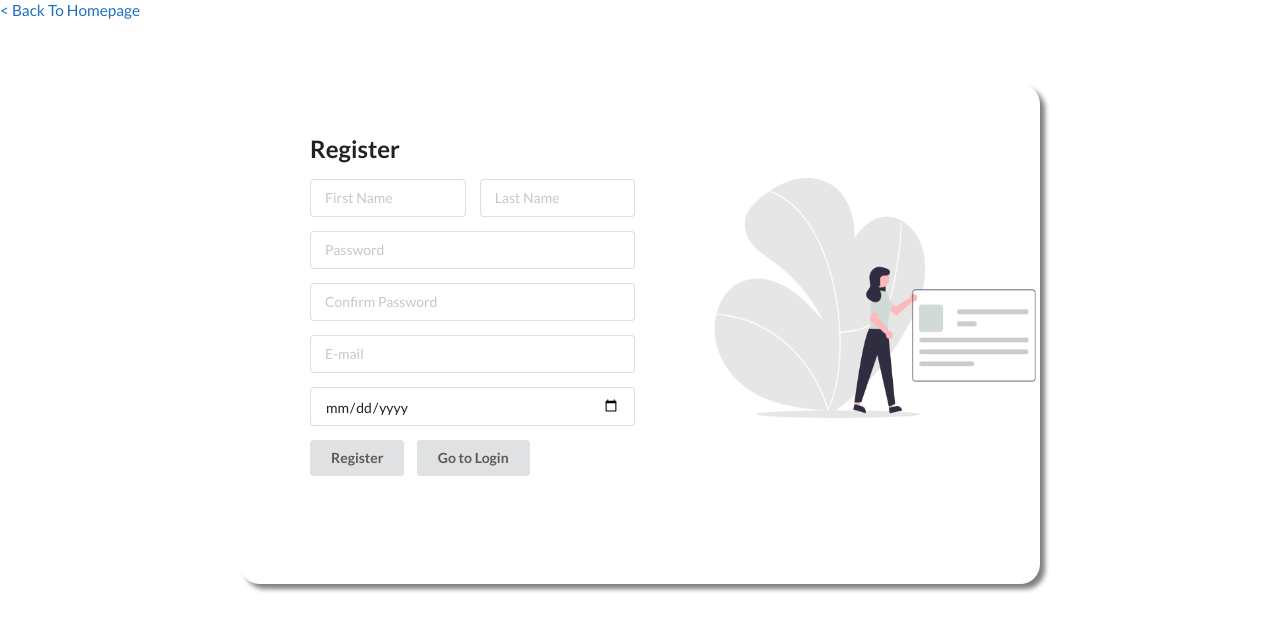
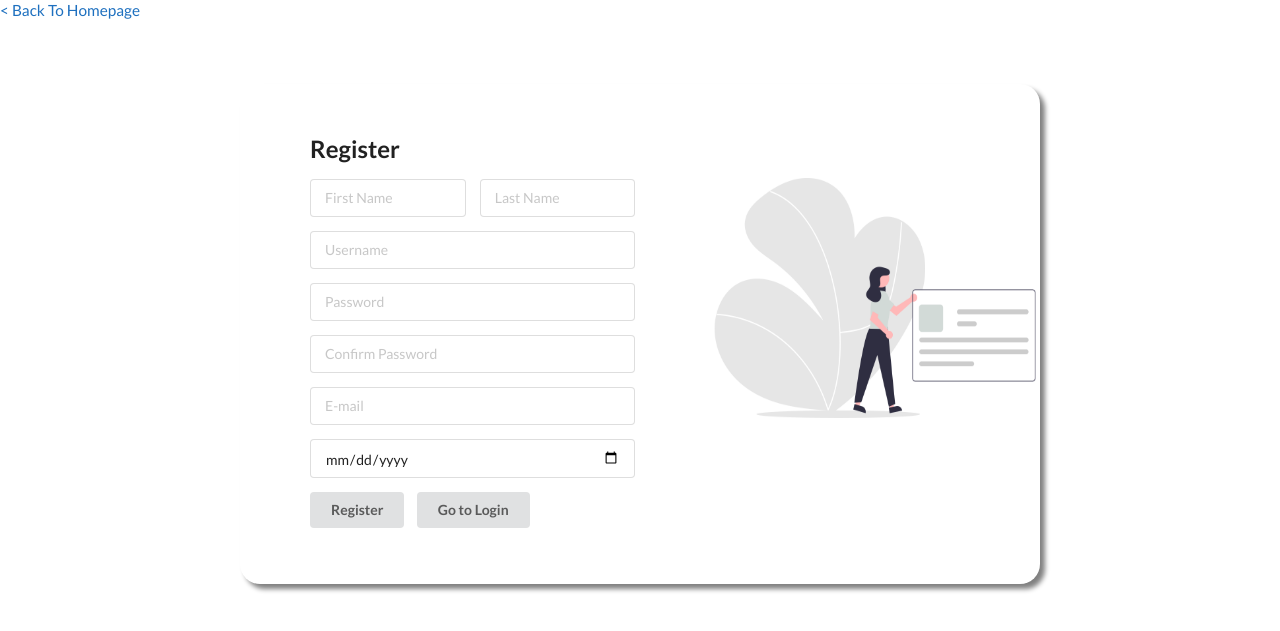
Before and after one commit to Kelpie12/Project-PW, a PHP site: page /Register.php in a window 1280 px wide. Shown: the top 631 px of the page. Run offline with PHP 8.4, Linux system fonts and the light colour scheme; some libraries are stand-ins or nearby versions.

Commit message:
fix bug login register

```diff
--- a/LogReg_Form/Login.php
+++ b/LogReg_Form/Login.php
@@ -48,12 +48,12 @@ include("../public/login-nav.php");
                     <form method="POST" class="ui form" id="login-form" style="padding-top: 110px;">
                         <h2><b>Login</b></h2>
                         <div class="field">
-                        <input type="text" name="Login_username" id="Login_username" placeholder="Username"/>
+                            <input type="text" name="login_username" id="login_username" placeholder="Username" />
                         </div>
                         <div class="field">
-                        <input type="password" name="Login_password" id="Login_password" placeholder="Password"/>
+                            <input type="password" name="login_password" id="login_password" placeholder="Password" />
                         </div>
-                    <button type="submit" name="Login_btn" id="login" class="ui button">Login</button>
+                        <button type="submit" name="login_btn" id="login" class="ui button">Login</button>
                         <a href="./Register.php" type="button" class="ui button" style="margin-left: 5px;">Go to Register</a>
                     </form>
                 </div>
--- a/LogReg_Form/Register.php
+++ b/LogReg_Form/Register.php
@@ -36,7 +36,7 @@ include("../public/register-nav.php");
         < Back To Homepage</a> <div class="container">
             <div class="regis-content">
                 <div class="regis-image">
-                <figure><img src="register.png" width="400" height="300" style="padding-left=50px"></figure>
+                    <figure><img src="register.png" width="400" height="300"></figure>
                 </div>
 
                 <div class="regis-form">
@@ -44,25 +44,28 @@ include("../public/register-nav.php");
                         <h2><b>Register</b></h2>
                         <div class="two fields">
                             <div class="field">
-                        <input type="text" name="Register_fname" id="Register_fname" placeholder="First Name"/>
+                                <input type="text" name="register_fname" id="register_fname" placeholder="First Name" />
                             </div>
                             <div class="field">
-                        <input type="text" name="Register_lname" id="Register_lname" placeholder="Last Name"/>
+                                <input type="text" name="register_lname" id="register_lname" placeholder="Last Name" />
                             </div>
                         </div>
                         <div class="field">
-                    <input type="password" name="Register_password" id="Register_password" placeholder="Password"/>
+                            <input type="text" name="register_username" id="register_username" placeholder="Username" />
                         </div>
                         <div class="field">
-                    <input type="password" name="Register_confirm" id="Register_confirm" placeholder="Confirm Password"/>
+                            <input type="password" name="register_password" id="register_password" placeholder="Password" />
                         </div>
                         <div class="field">
-                    <input type="text" name="Register_email" id="Register_email" placeholder="E-mail"/>
+                            <input type="password" name="register_confirm" id="register_confirm" placeholder="Confirm Password" />
                         </div>
                         <div class="field">
-                    <input type="date" name="Register_birthdate" id="Register_birthdate" placeholder="mm/dd/yyyy"/>
+                            <input type="text" name="register_email" id="register_email" placeholder="E-mail" />
                         </div>
-                    <button type="submit" name="Register_btn" class="ui button">Register</button>
+                        <div class="field">
+                            <input type="date" name="register_birthdate" id="register_birthdate" placeholder="mm/dd/yyyy" />
+                        </div>
+                        <button type="submit" name="register_btn" class="ui button">Register</button>
                         <a href="./Login.php" type="button" class="ui button" style="margin-left: 5px;">Go to Login</a>
                     </form>
                 </div>
```
Lines whose indentation alone changed are shown as unchanged.
